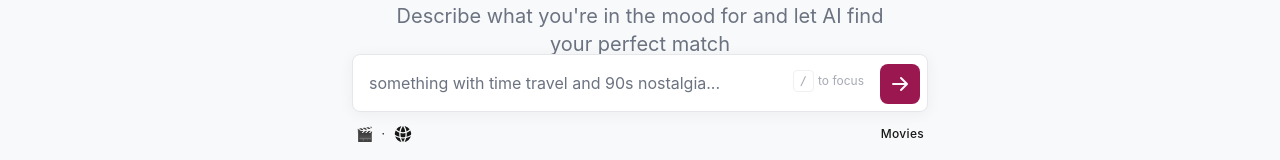
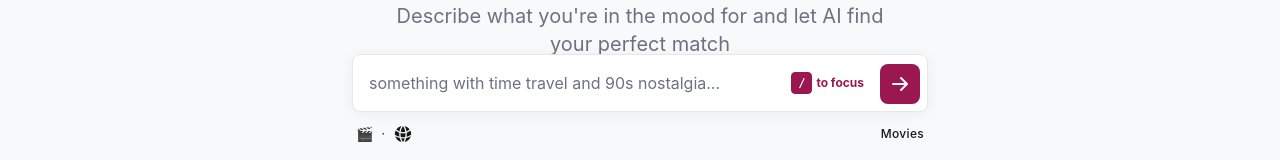
Before and after one commit to moneyrudh/pikflix-client, a Next.js app: page / in a window 1280 px wide. Shown: the part 270-430 px from the top of the page. Built offline with nearby package versions, Linux system fonts and the light colour scheme.

Commit message:
embellishment

```diff
--- a/src/app/page.tsx
+++ b/src/app/page.tsx
@@ -435,10 +435,10 @@ function Home() {
 			</button>
 
 			{/* "/" key hint */}
-			{(screenSize === 'lg' || screenSize === 'xl') && (
-				<div className="absolute right-16 top-4 flex items-center text-xs text-theme-text-muted opacity-60 pointer-events-none group-focus-within:hidden">
-					<kbd className="px-1.5 py-0.5 bg-theme-surface border border-theme-text/10 rounded text-theme-text-muted font-mono">/</kbd>
-					<span className="ml-1">to focus</span>
+			{(screenSize === 'lg' || screenSize === 'xl') && !searchQuery && (
+				<div className="absolute right-16 top-[18px] flex items-center text-xs text-theme-primary pointer-events-none group-focus-within:hidden">
+					<kbd className="px-1.5 py-0.5 bg-theme-primary border border-theme-primary rounded text-theme-background font-mono font-bold">/</kbd>
+					<span className="ml-1 font-bold">to focus</span>
 				</div>
 			)}
 		</form>
```
